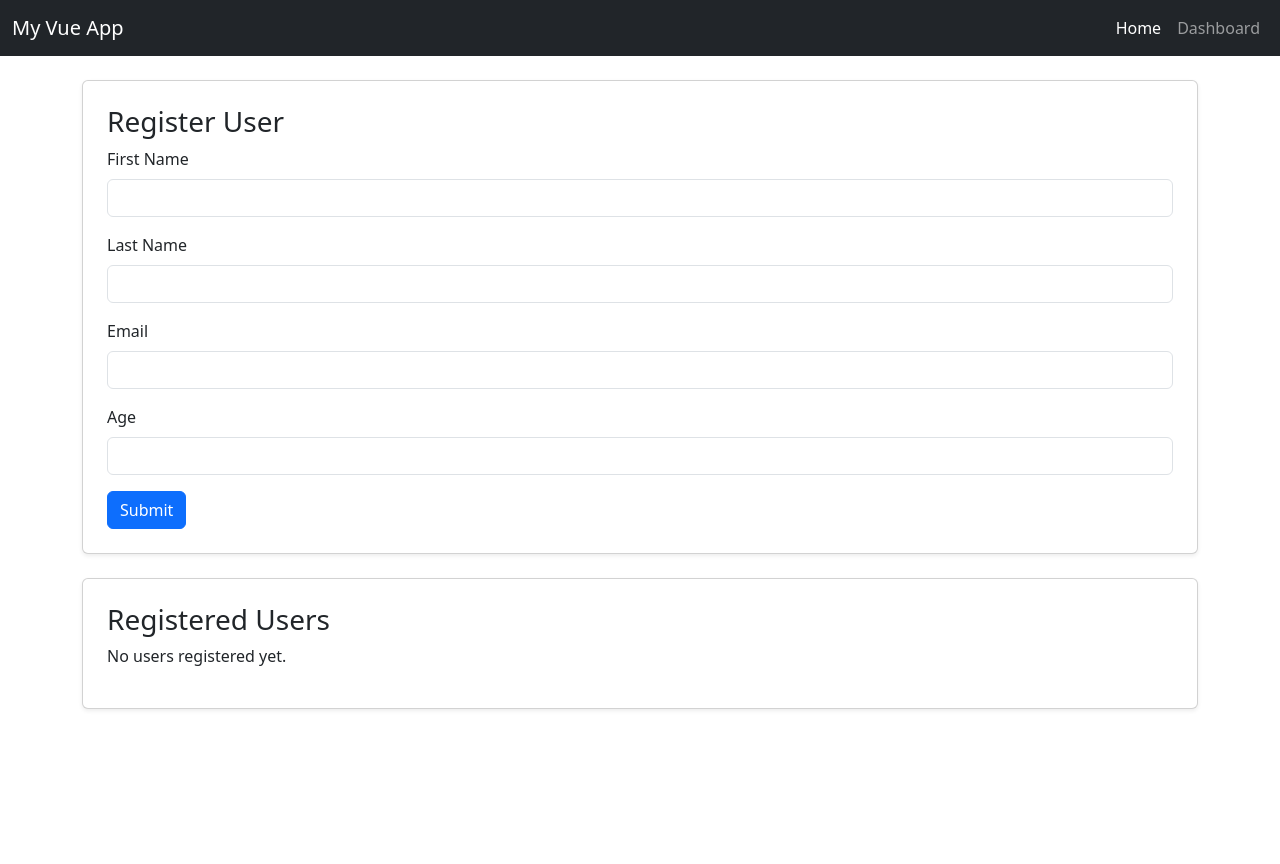
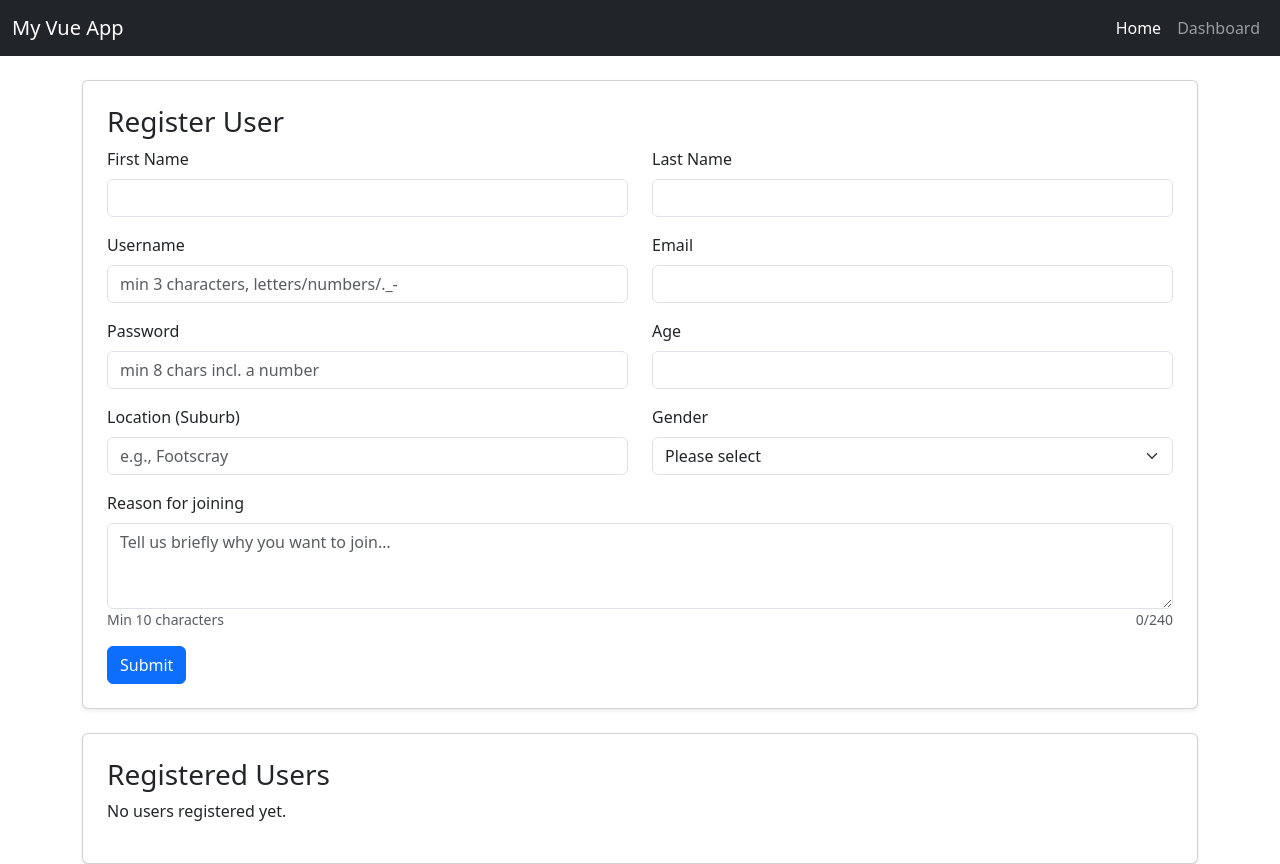
Before and after one commit to Srath0029/NFP_Sport, a Vue app in the folder FIT5032_ASSIGNMENT1/: page / in a window 1280 px wide. Before the commit the page ends 800 px from the top, so only its background shows below. Built offline with nearby package versions, Linux system fonts and the light colour scheme; the HTML template or start-up script is replaced by a standard one.

Commit message:
added new validations to Form

```diff
--- a/FIT5032_ASSIGNMENT1/src/components/Form.vue
+++ b/FIT5032_ASSIGNMENT1/src/components/Form.vue
@@ -1,62 +1,152 @@
 <template>
   <div class="card p-4 mb-4 shadow-sm">
     <h3>Register User</h3>
+
     <form @submit.prevent="handleSubmit" novalidate>
-      <!-- First Name Field -->
-      <div class="mb-3">
+      <!-- Row 1: First / Last -->
+      <div class="row">
+        <div class="col-md-6 mb-3">
           <label for="firstName" class="form-label">First Name</label>
           <input
+            id="firstName"
             type="text"
-          id="firstName"
-          v-model="firstName"
+            v-model.trim="firstName"
             class="form-control"
             :class="{ 'is-invalid': errors.firstName }"
             required
           />
-        <div v-if="errors.firstName" class="invalid-feedback">{{ errors.firstName }}</div>
+          <div class="invalid-feedback" v-if="errors.firstName">{{ errors.firstName }}</div>
         </div>
 
-      <!-- Last Name Field -->
-      <div class="mb-3">
+        <div class="col-md-6 mb-3">
           <label for="lastName" class="form-label">Last Name</label>
           <input
+            id="lastName"
             type="text"
-          id="lastName"
-          v-model="lastName"
+            v-model.trim="lastName"
             class="form-control"
             :class="{ 'is-invalid': errors.lastName }"
             required
           />
-        <div v-if="errors.lastName" class="invalid-feedback">{{ errors.lastName }}</div>
+          <div class="invalid-feedback" v-if="errors.lastName">{{ errors.lastName }}</div>
+        </div>
       </div>
 
-      <!-- Email Field -->
-      <div class="mb-3">
+      <!-- Row 2: Username / Email -->
+      <div class="row">
+        <div class="col-md-6 mb-3">
+          <label for="username" class="form-label">Username</label>
+          <input
+            id="username"
+            type="text"
+            v-model.trim="username"
+            class="form-control"
+            :class="{ 'is-invalid': errors.username }"
+            placeholder="min 3 characters, letters/numbers/._-"
+            required
+          />
+          <div class="invalid-feedback" v-if="errors.username">{{ errors.username }}</div>
+        </div>
+
+        <div class="col-md-6 mb-3">
           <label for="email" class="form-label">Email</label>
           <input
+            id="email"
             type="email"
-          id="email"
-          v-model="email"
+            v-model.trim="email"
             class="form-control"
             :class="{ 'is-invalid': errors.email }"
             required
           />
-        <div v-if="errors.email" class="invalid-feedback">{{ errors.email }}</div>
+          <div class="invalid-feedback" v-if="errors.email">{{ errors.email }}</div>
+        </div>
       </div>
 
-      <!-- Age Field -->
-      <div class="mb-3">
+      <!-- Row 3: Password / Age -->
+      <div class="row">
+        <div class="col-md-6 mb-3">
+          <label for="password" class="form-label">Password</label>
+          <input
+            id="password"
+            type="password"
+            v-model="password"
+            class="form-control"
+            :class="{ 'is-invalid': errors.password }"
+            placeholder="min 8 chars incl. a number"
+            required
+          />
+          <div class="invalid-feedback" v-if="errors.password">{{ errors.password }}</div>
+        </div>
+
+        <div class="col-md-6 mb-3">
           <label for="age" class="form-label">Age</label>
           <input
+            id="age"
             type="number"
-          id="age"
             v-model.number="age"
             class="form-control"
             :class="{ 'is-invalid': errors.age }"
-          min="12"
+            min="13"
             max="120"
+            required
           />
-        <div v-if="errors.age" class="invalid-feedback">{{ errors.age }}</div>
+          <div class="invalid-feedback" v-if="errors.age">{{ errors.age }}</div>
+        </div>
+      </div>
+
+      <!-- Row 4: Location / Gender -->
+      <div class="row">
+        <div class="col-md-6 mb-3">
+          <label for="location" class="form-label">Location (Suburb)</label>
+          <input
+            id="location"
+            type="text"
+            v-model.trim="location"
+            class="form-control"
+            :class="{ 'is-invalid': errors.location }"
+            placeholder="e.g., Footscray"
+            required
+          />
+          <div class="invalid-feedback" v-if="errors.location">{{ errors.location }}</div>
+        </div>
+
+        <div class="col-md-6 mb-3">
+          <label for="gender" class="form-label">Gender</label>
+          <select
+            id="gender"
+            v-model="gender"
+            class="form-select"
+            :class="{ 'is-invalid': errors.gender }"
+            required
+          >
+            <option disabled value="">Please select</option>
+            <option>Female</option>
+            <option>Male</option>
+            <option>Non-binary</option>
+            <option>Prefer not to say</option>
+            <option>Other</option>
+          </select>
+          <div class="invalid-feedback" v-if="errors.gender">{{ errors.gender }}</div>
+        </div>
+      </div>
+
+      <!-- Row 5: Reason for joining -->
+      <div class="mb-3">
+        <label for="reason" class="form-label">Reason for joining</label>
+        <textarea
+          id="reason"
+          v-model.trim="reason"
+          class="form-control"
+          rows="3"
+          :class="{ 'is-invalid': errors.reason }"
+          placeholder="Tell us briefly why you want to join…"
+          required
+        ></textarea>
+        <div class="d-flex justify-content-between">
+          <small class="text-muted">Min 10 characters</small>
+          <small class="text-muted">{{ reason.length }}/240</small>
+        </div>
+        <div class="invalid-feedback" v-if="errors.reason">{{ errors.reason }}</div>
       </div>
 
       <button type="submit" class="btn btn-primary">Submit</button>
@@ -69,8 +159,13 @@ import { ref } from "vue";
 
 const firstName = ref("");
 const lastName = ref("");
+const username = ref("");
 const email = ref("");
+const password = ref("");
 const age = ref(null);
+const location = ref("");
+const gender = ref("");
+const reason = ref("");
 const errors = ref({});
 
 const emit = defineEmits(["formSubmitted"]);
@@ -79,20 +174,61 @@ const validate = () => {
   errors.value = {};
   let valid = true;
 
-  if (!firstName.value.trim() || firstName.value.length < 2) {
+  // First / Last name: required + min length
+  if (!firstName.value || firstName.value.length < 2) {
     errors.value.firstName = "First name must be at least 2 characters.";
     valid = false;
   }
-  if (!lastName.value.trim() || lastName.value.length < 2) {
+  if (!lastName.value || lastName.value.length < 2) {
     errors.value.lastName = "Last name must be at least 2 characters.";
     valid = false;
   }
-  if (!email.value.match(/^[^\s@]+@[^\s@]+\.[^\s@]+$/)) {
+
+  // Username: required + pattern + min length
+  if (!username.value || username.value.length < 3) {
+    errors.value.username = "Username must be at least 3 characters.";
+    valid = false;
+  } else if (!/^[A-Za-z0-9._-]+$/.test(username.value)) {
+    errors.value.username = "Username can include letters, numbers, ., _, - only.";
+    valid = false;
+  }
+
+  // Email: simple format check
+  if (!email.value || !/^[^\s@]+@[^\s@]+\.[^\s@]+$/.test(email.value)) {
     errors.value.email = "Enter a valid email address.";
     valid = false;
   }
-  if (!age.value || age.value < 12 || age.value > 120) {
-    errors.value.age = "Age must be between 12 and 120.";
+
+  // Password: min 8, at least one number
+  if (!password.value || password.value.length < 8 || !/\d/.test(password.value)) {
+    errors.value.password = "Password must be 8+ characters and include a number.";
+    valid = false;
+  }
+
+  // Age: required range (13–120 to reflect app policy)
+  if (!age.value || age.value < 13 || age.value > 120) {
+    errors.value.age = "Age must be between 13 and 120.";
+    valid = false;
+  }
+
+  // Location required
+  if (!location.value) {
+    errors.value.location = "Location is required.";
+    valid = false;
+  }
+
+  // Gender required
+  if (!gender.value) {
+    errors.value.gender = "Please select a gender option.";
+    valid = false;
+  }
+
+  // Reason: min 10, max 240
+  if (!reason.value || reason.value.length < 10) {
+    errors.value.reason = "Please provide at least 10 characters.";
+    valid = false;
+  } else if (reason.value.length > 240) {
+    errors.value.reason = "Maximum 240 characters.";
     valid = false;
   }
 
@@ -100,17 +236,32 @@ const validate = () => {
 };
 
 const handleSubmit = () => {
-  if (validate()) {
+  if (!validate()) return;
+
   emit("formSubmitted", {
     firstName: firstName.value,
     lastName: lastName.value,
+    username: username.value,
     email: email.value,
+
+    password: password.value,
     age: age.value,
+    location: location.value,
+    gender: gender.value,
+    reason: reason.value,
+    createdAt: new Date().toISOString(),
   });
+
+  // Reset form
   firstName.value = "";
   lastName.value = "";
+  username.value = "";
   email.value = "";
+  password.value = "";
   age.value = null;
-  }
+  location.value = "";
+  gender.value = "";
+  reason.value = "";
+  errors.value = {};
 };
 </script>
```
Lines whose indentation alone changed are shown as unchanged.
